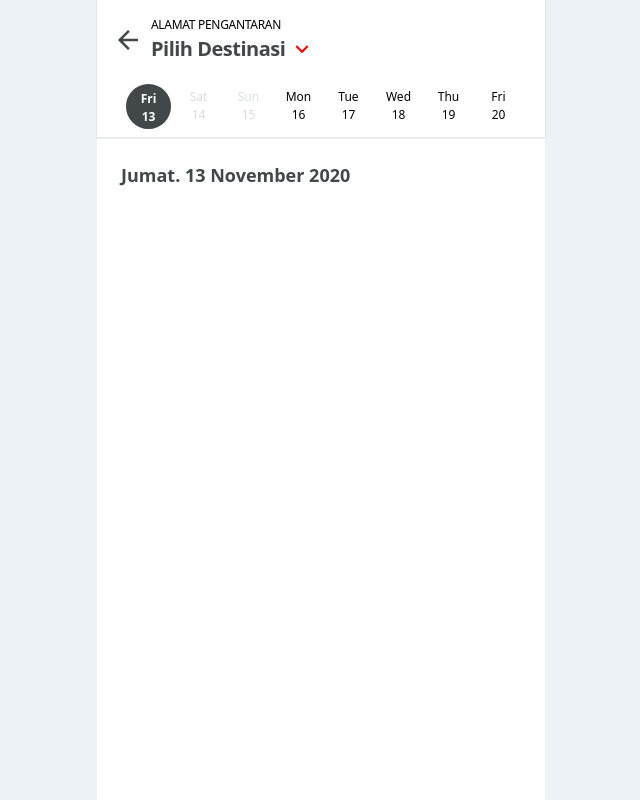
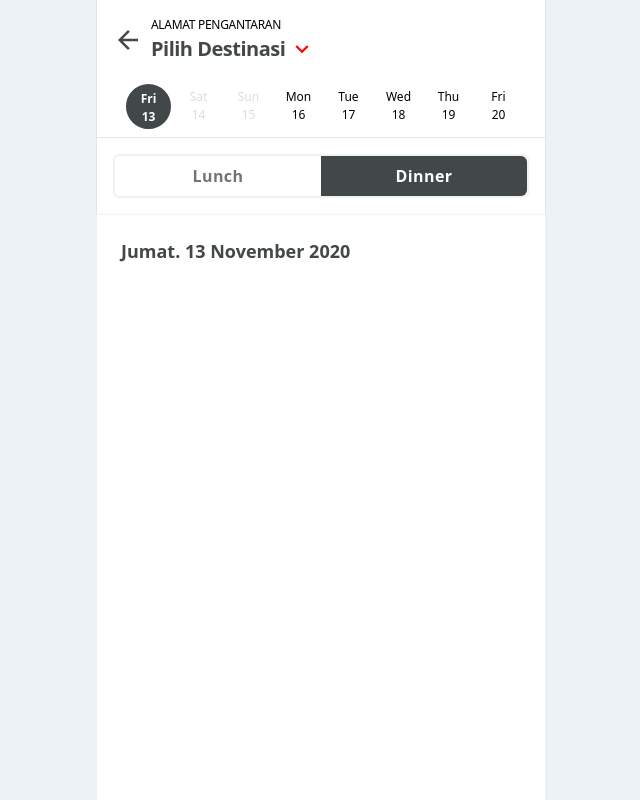
Before and after one commit to fathurifki/f6f53b1753d9564cd9124dd0b8c096fb4dcd6a65, a React (Create React App) app: page / in a window 1280 px wide. Shown: the whole page, without its empty margins (319-959 px from the left). Built offline with nearby package versions, Linux system fonts and the light colour scheme.

Commit message:
fixing state

```diff
--- a/src/view/main/components/MainView.tsx
+++ b/src/view/main/components/MainView.tsx
@@ -39,7 +39,7 @@ const MainView = () => {
     const Mobile = isMobile()
 
     const listInnerRef: any = React.useRef();
-    const [modalButton, setModalButton] = React.useState(false)
+    const [modalButton, setModalButton] = React.useState(true)
 
     const onScroll = () => {
         if (listInnerRef.current) {
```
